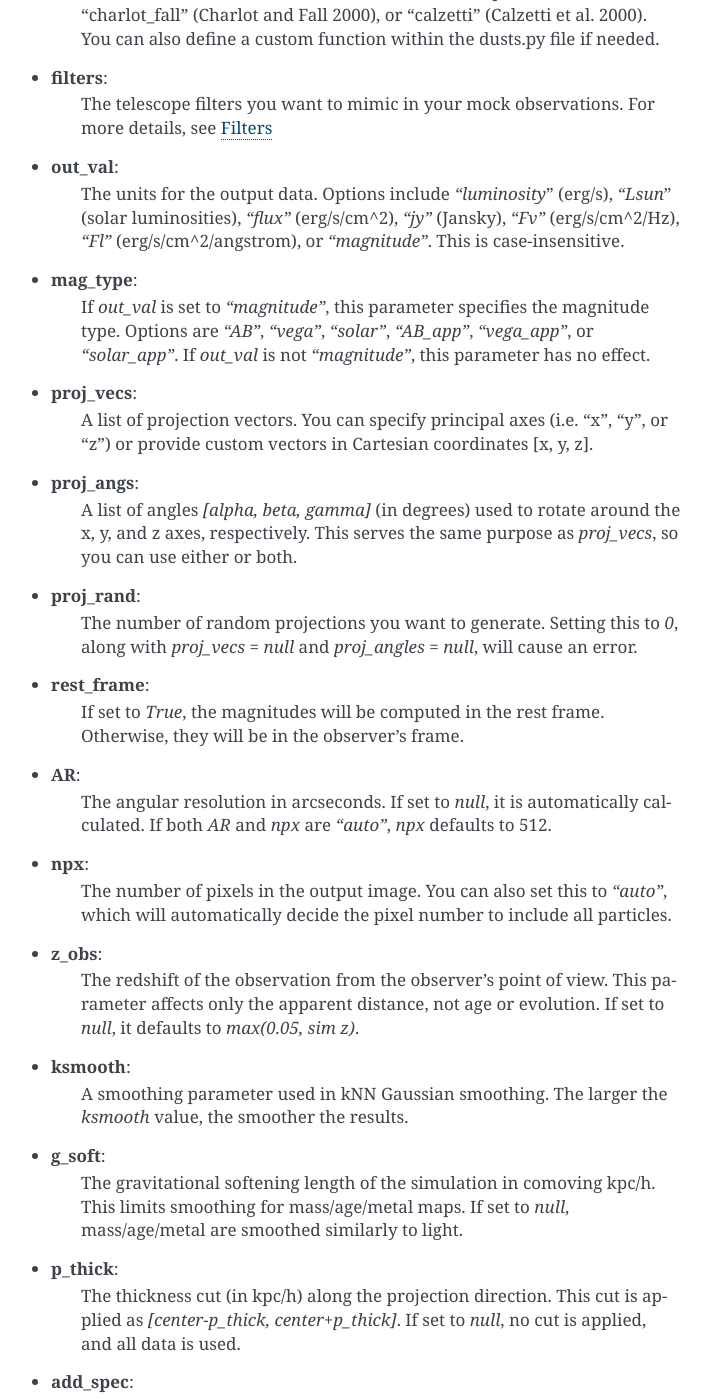
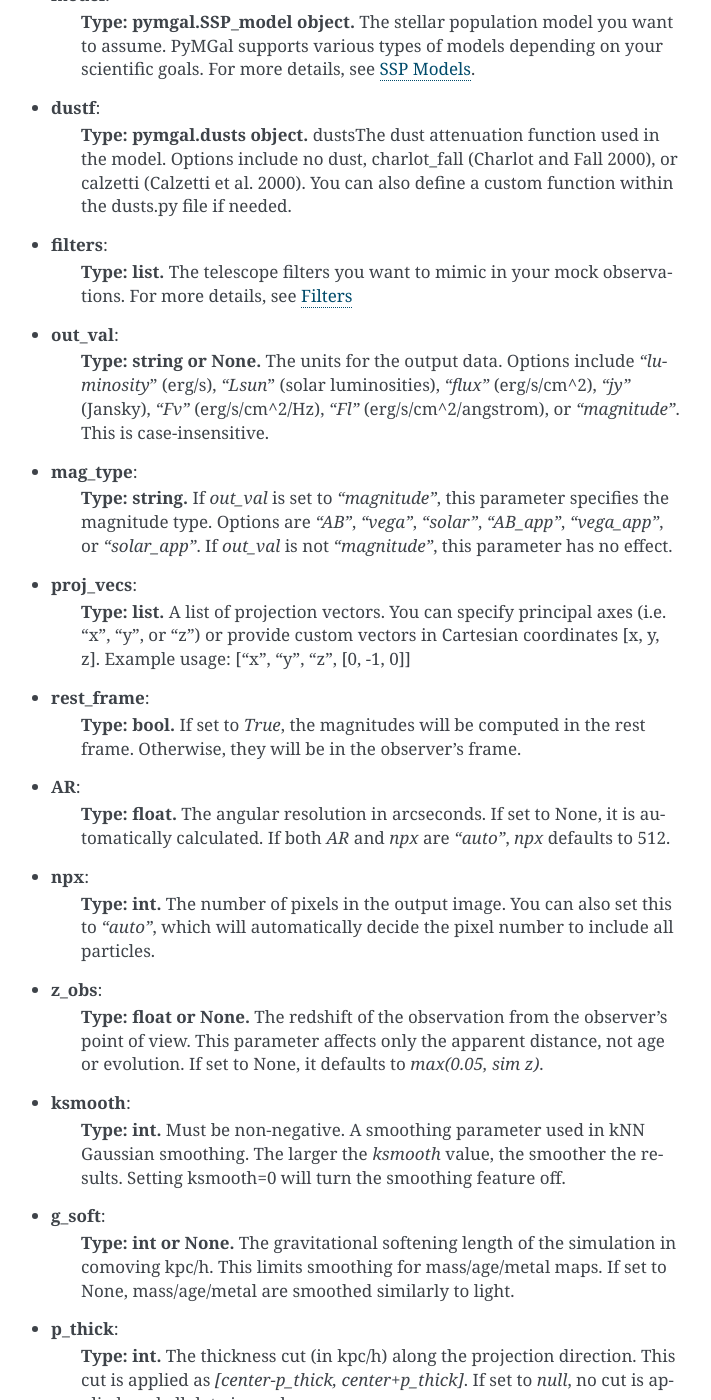
Before and after one commit to pjanul/pymgal, a Sphinx documentation site: the page built from doc/source/usage.rst, in a window 1280 px wide and 1400 px high, scrolled down 1660 px. Shown: the whole window, without its empty margins (399-1110 px from the left). Built offline with Sphinx 7.4.7, drawn with Linux system fonts in a browser that asks for light colours; some of the changed text lies outside the part shown.

Commit message:
Update usage.rst

```diff
--- a/doc/source/usage.rst
+++ b/doc/source/usage.rst
@@ -9,7 +9,9 @@ Usage
 The MockObservation object
 -------------
 
-In most cases, the only API needed for PyMGal is the MockObservation object. MockObservation objects require two mandatory parameters: the path to your snapshot file and the coordinates and radius of the region you want to consider. If you don't know the coordinates of your object, you'll probably need to obtain some catalogue data.
+In most cases, the only API needed for PyMGal is the MockObservation object. MockObservation objects require two mandatory parameters: the path to your snapshot data and the coordinates and radius of the region you want to consider. If you don't know the coordinates of your object, you'll probably need to obtain some catalogue data.
+
+When defining the path to your snapshot data, there are two options. If your simulation data is contained in a single file (e.g. snap_XYZ.hdf5), you can simply include the path to this file. If it is split between several snapshot files (e.g. snap_XYZ.0.hdf5, snap_XYZ.1.hdf5), you should specify the directory where these files are contained. If you do this, make sure to include every piece of the snapshot in the directory and no unrelated files.
 
 Once you initialize the object, you can calculate magnitudes of particles in your preferred output unit using the get_mags() function. You can also save projection files using the project() function. If you call project() before calling get_mags(), the magnitudes will automatically be calculated.
 
@@ -43,8 +45,6 @@ There are many different parameters you can modify for your magnitude calculatio
                "out_val": "flux",
                "mag_type": "AB",
                "proj_vecs": "z",
-               "proj_angs": None,
-               "proj_rand": 0,
                "rest_frame": True,
                "AR": 1.2,
                "npx": 512,
@@ -70,70 +70,64 @@ This document describes the various parameters used in PyMGal for generating opt
 
 
 - **model**:
-    The stellar population model you want to assume. PyMGal supports various types of models. For more details, see :ref:`SSP Models <ssp_models>`.
+    **Type: pymgal.SSP_model object.** The stellar population model you want to assume. PyMGal supports various types of models depending on your scientific goals. For more details, see :ref:`SSP Models <ssp_models>`.
 
 - **dustf**:
-    The dust attenuation function used in the model. Options include no dust, "charlot_fall" (Charlot and Fall 2000), or "calzetti" (Calzetti et al. 2000). You can also define a custom function within the dusts.py file if needed.
+    **Type: pymgal.dusts object.** dustsThe dust attenuation function used in the model. Options include no dust, charlot_fall (Charlot and Fall 2000), or calzetti (Calzetti et al. 2000). You can also define a custom function within the dusts.py file if needed.
 
 - **filters**:
-    The telescope filters you want to mimic in your mock observations. For more details, see :ref:`Filters <filters>`
+    **Type: list.** The telescope filters you want to mimic in your mock observations. For more details, see :ref:`Filters <filters>`
 
 - **out_val**:
-    The units for the output data. Options include `"luminosity`" (erg/s), `"Lsun`" (solar luminosities), `"flux"` (erg/s/cm^2), `"jy"` (Jansky), `"Fv"` (erg/s/cm^2/Hz), `"Fl"` (erg/s/cm^2/angstrom), or `"magnitude"`. This is case-insensitive.
+    **Type: string or None.** The units for the output data. Options include `"luminosity`" (erg/s), `"Lsun`" (solar luminosities), `"flux"` (erg/s/cm^2), `"jy"` (Jansky), `"Fv"` (erg/s/cm^2/Hz), `"Fl"` (erg/s/cm^2/angstrom), or `"magnitude"`. This is case-insensitive.
 
 - **mag_type**:
-    If `out_val` is set to `"magnitude"`, this parameter specifies the magnitude type. Options are `"AB"`, `"vega"`, `"solar"`, `"AB_app"`, `"vega_app"`, or `"solar_app"`. If `out_val` is not `"magnitude"`, this parameter has no effect.
+    **Type: string.** If `out_val` is set to `"magnitude"`, this parameter specifies the magnitude type. Options are `"AB"`, `"vega"`, `"solar"`, `"AB_app"`, `"vega_app"`, or `"solar_app"`. If `out_val` is not `"magnitude"`, this parameter has no effect.
 
 - **proj_vecs**:
-    A list of projection vectors. You can specify principal axes (i.e. "x", "y", or "z") or provide custom vectors in Cartesian coordinates [x, y, z].
-
-- **proj_angs**:
-    A list of angles `[alpha, beta, gamma]` (in degrees) used to rotate around the x, y, and z axes, respectively. This serves the same purpose as `proj_vecs`, so you can use either or both.
-
-- **proj_rand**:
-    The number of random projections you want to generate. Setting this to `0`, along with `proj_vecs = null` and `proj_angles = null`, will cause an error.
+    **Type: list.** A list of projection vectors. You can specify principal axes (i.e. "x", "y", or "z") or provide custom vectors in Cartesian coordinates [x, y, z]. Example usage: ["x", "y", "z", [0, -1, 0]]
 
 - **rest_frame**:
-    If set to `True`, the magnitudes will be computed in the rest frame. Otherwise, they will be in the observer's frame.
+    **Type: bool.** If set to `True`, the magnitudes will be computed in the rest frame. Otherwise, they will be in the observer's frame.
 
 - **AR**:
-    The angular resolution in arcseconds. If set to `null`, it is automatically calculated. If both `AR` and `npx` are `"auto"`, `npx` defaults to 512.
+    **Type: float.** The angular resolution in arcseconds. If set to None, it is automatically calculated. If both `AR` and `npx` are `"auto"`, `npx` defaults to 512.
 
 - **npx**:
-    The number of pixels in the output image. You can also set this to `"auto"`, which will automatically decide the pixel number to include all particles.
+    **Type: int.** The number of pixels in the output image. You can also set this to `"auto"`, which will automatically decide the pixel number to include all particles.
 
 - **z_obs**:
-    The redshift of the observation from the observer's point of view. This parameter affects only the apparent distance, not age or evolution. If set to `null`, it defaults to `max(0.05, sim z)`.
+    **Type: float or None.** The redshift of the observation from the observer's point of view. This parameter affects only the apparent distance, not age or evolution. If set to None, it defaults to `max(0.05, sim z)`.
 
 - **ksmooth**:
-    A smoothing parameter used in kNN Gaussian smoothing. The larger the `ksmooth` value, the smoother the results.
+    **Type: int.**  Must be non-negative. A smoothing parameter used in kNN Gaussian smoothing. The larger the `ksmooth` value, the smoother the results. Setting ksmooth=0 will turn the smoothing feature off.
 
 - **g_soft**:
-    The gravitational softening length of the simulation in comoving kpc/h. This limits smoothing for mass/age/metal maps. If set to `null`, mass/age/metal are smoothed similarly to light.
+    **Type: int or None.** The gravitational softening length of the simulation in comoving kpc/h. This limits smoothing for mass/age/metal maps. If set to None, mass/age/metal are smoothed similarly to light.
 
 - **p_thick**:
-    The thickness cut (in kpc/h) along the projection direction. This cut is applied as `[center-p_thick, center+p_thick]`. If set to `null`, no cut is applied, and all data is used.
+    **Type: int.** The thickness cut (in kpc/h) along the projection direction. This cut is applied as `[center-p_thick, center+p_thick]`. If set to `null`, no cut is applied, and all data is used.
 
 - **add_spec**:
-    Do you want to output the spectrum of your observation for your choice of axes? If set to True, the spectrum will be written to a fits file.
+    **Type: bool.** Do you want to output the spectrum of your observation for your choice of axes? If set to True, the spectrum will be written to a fits file.
 
 - **spec_res**:
-    If you chose `add_spec = True`, you can modify the spectral resolution here. Accepted values: float: (0, 1], or an array in wavelength for sampling with unit of Hertz. If `add_spec = False`, this does nothing.
+    **Type float.** If you chose `add_spec = True`, you can modify the spectral resolution here. Accepted values: float: (0, 1], or an array in wavelength for sampling with unit of Hertz. If `add_spec = False`, this does nothing.
 
 - **ncpu**:
-    The number of CPUs used in parallel processing.
+    **Type: int.** The number of CPUs used in parallel processing.
 
 - **noise**:
-    The noise level of Gaussian noise for your observations in AB mag / arcsec^2, which will be converted to your choice of out_val
+    **Type: list or None.** The noise level of Gaussian noise for your observations as a limiting AB mag at some specified signal to noise ratio within some specified circular aperture. Format: [mag_lim, SNR, r_aperture].
 
 - **outmas**:
-    If `True`, the mass map corresponding to your data will be output.
+    **Type: bool.** If `True`, the mass map corresponding to your data will be output.
 
 - **outage**:
-    If `True`, the age map corresponding to your data will be output.
+    **Type: bool.** If `True`, the age map corresponding to your data will be output.
 
 - **outmet**:
-    If `True`, the metallicity map corresponding to your data will be output.
+    **Type: bool.** If `True`, the metallicity map corresponding to your data will be output.
 
 - **quiet**:
-    If `True`, the print statements displaying the code's progress will be silenced
+    **Type: bool.** If `True`, the print statements displaying the code's progress will be silenced
```
